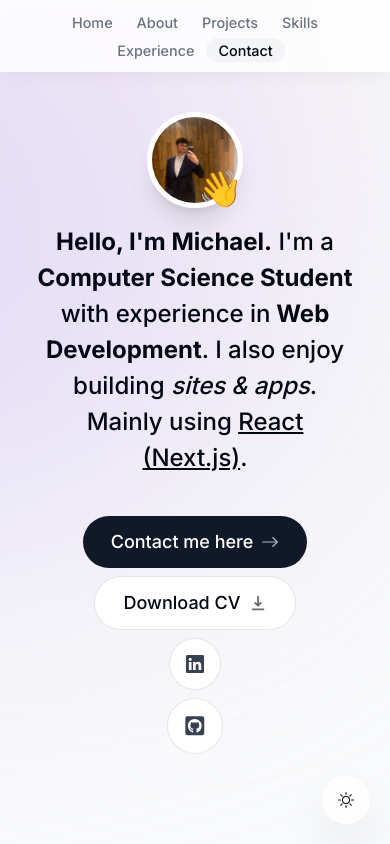
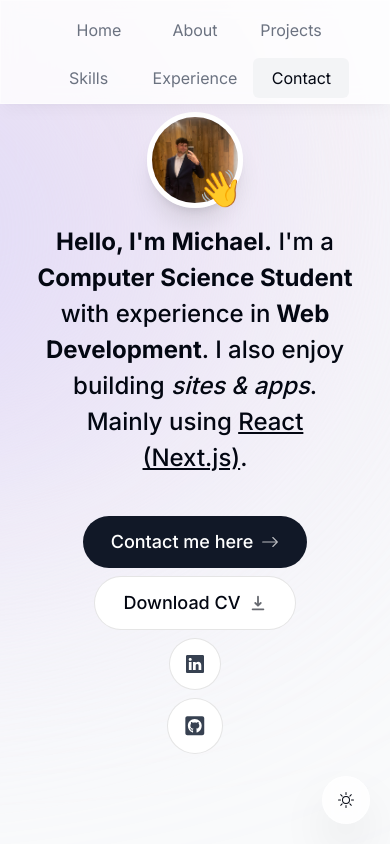
Before and after one commit to Puffy12/Michael-Mehrdadi-Personal-Portfolio, a Next.js app: page / in a window 390 px wide. Shown: the top 844 px of the page. Built offline with nearby package versions, Linux system fonts and the light colour scheme; no server answers.

Commit message:
Mobile Sizing Fix

```diff
--- a/components/header.tsx
+++ b/components/header.tsx
@@ -14,47 +14,47 @@
     return (
         <header className="z-[999] relative ">
             <motion.div
-                className="fixed top-0 left-1/2 h-[4.5rem] w-full rounded-none border border-white border-opacity-40 bg-white bg-opacity-80 shadow-lg shadow-black/[0.03] backdrop-blur-[0.5rem] sm:top-6 sm:h-[3.25rem] sm:w-[36rem] sm:rounded-full dark:bg-gray-950 dark:border-black/40 dark:bg-opacity-75"
+                className="fixed top-0 left-1/2 h-[6.5rem] w-full rounded-none border border-white border-opacity-40 bg-white bg-opacity-80 shadow-lg shadow-black/[0.03] backdrop-blur-[0.5rem] sm:top-6 sm:h-[3.25rem] sm:w-[36rem] sm:rounded-full dark:bg-gray-950 dark:border-black/40 dark:bg-opacity-75"
                 initial={{ y: -100, x: "-50%", opacity: 0 }}
                 animate={{ y: 0, x: "-50%", opacity: 1 }}
             ></motion.div>
 
             <nav className="flex fixed top-[0.15rem] left-1/2 h-12 -translate-x-1/2 py-2 sm:top-[1.7rem] sm:h-[initial] sm:py-0">
-                <ul className="flex w-[22rem] flex-wrap items-center justify-center gap-y-1 text-[0.9rem] font-medium text-gray-500 sm:w-[initial] sm:flex-nowrap sm:gap-5">
+                <ul className="flex w-[22rem] flex-wrap items-center justify-center gap-y-2 text-base sm:w-[initial] sm:flex-nowrap sm:gap-5 sm:text-[0.9rem]">
                 {links.map((link) => (
                     <motion.li
-                        className="h-3/4 flex items-center justify-center relative"
+                    className="flex items-center justify-center relative"
                     key={link.hash}
                     initial={{ y: -100, opacity: 0 }}
-                        animate={{ y: 0, opacity: 1 }} >
+                    animate={{ y: 0, opacity: 1 }}
+                    >
                     <Link
                         className={clsx(
-                            "flex w-full items-center justify-center px-3 py-3 hover:text-gray-950 transition dark:text-gray-500 dark:hover:text-gray-300",
+                        "flex min-w-[6rem] items-center justify-center rounded-md px-4 py-2 text-gray-500 hover:text-gray-950 transition dark:text-gray-400 dark:hover:text-gray-200 sm:min-w-0 sm:px-3 sm:py-2",
                         {
                             "text-gray-950 dark:text-gray-200":
                             activeSection === link.name,
-                            })}
-
+                        }
+                        )}
                         href={link.hash}
                         onClick={() => {
                         setActiveSection(link.name);
                         setTimeOfLastClick(Date.now());
-                            }}>
-
+                        }}
+                    >
                         {link.name}
 
                         {link.name === activeSection && (
                         <motion.span
-                                className="bg-gray-100 rounded-full absolute inset-0 -z-10 dark:bg-gray-800"
+                            className="bg-gray-100 rounded-md absolute inset-0 -z-10 dark:bg-gray-800"
                             layoutId="activeSection"
                             transition={{
                             type: "spring",
                             stiffness: 380,
                             damping: 30,
-                                }} >
-                            </motion.span>
+                            }}
+                        />
                         )}
-
                     </Link>
                     </motion.li>
                 ))}
```
Lines whose indentation alone changed are shown as unchanged.
